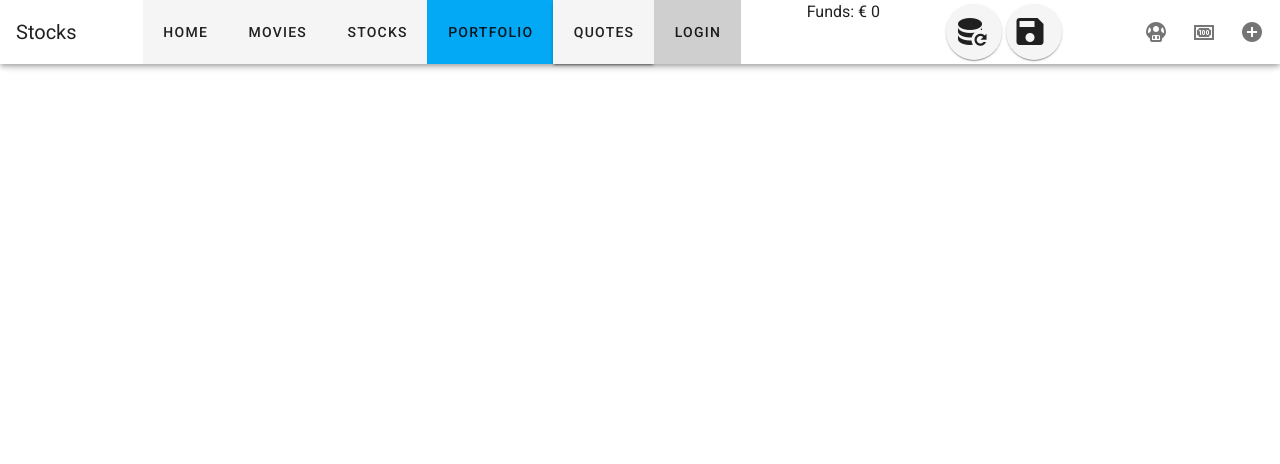
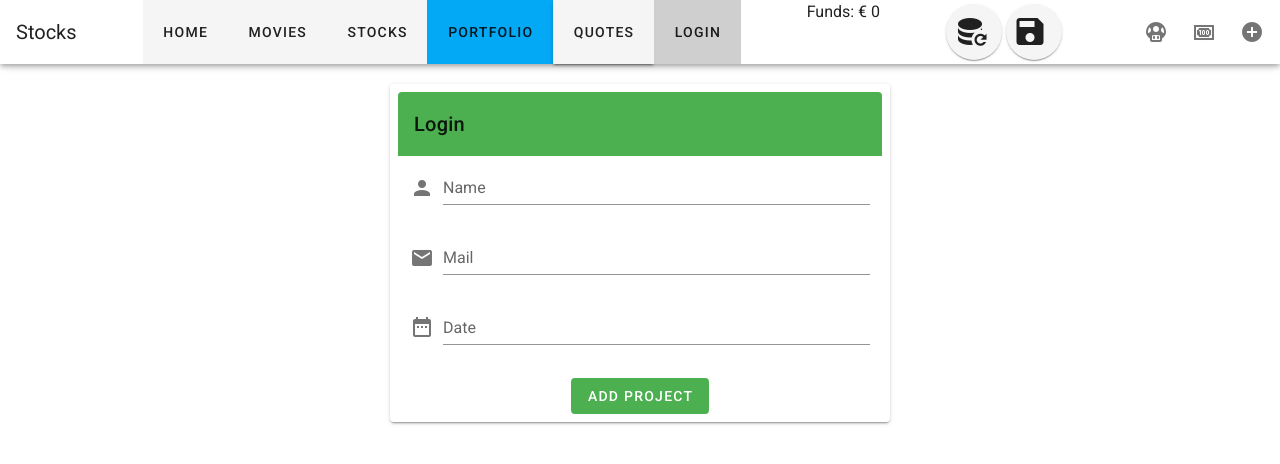
Before and after one commit to petziferum/stocktrader, a Vue app: page /login in a window 1280 px wide. Shown: the top 464 px of the page. Built offline with nearby package versions, Linux system fonts and the light colour scheme; no server answers.

Commit message:
login add

```diff
--- a/src/components/User/Dashboard.vue
+++ b/src/components/User/Dashboard.vue
@@ -1,10 +1,17 @@
 <template>
-
+    <v-container>
+        <v-toolbar app class="mt-10">
+            <h1>Dashboard</h1>
+        </v-toolbar>
+        <h1>Dashboard inhalt</h1>
+    </v-container>
 </template>
 
 <script>
+
     export default {
-        name: "Dashboard.vue"
+        name: "Dashboard.vue",
+
     }
 </script>
 
--- a/src/components/User/Login.vue
+++ b/src/components/User/Login.vue
@@ -1,10 +1,68 @@
 <template>
+    <v-content class="justify-center" align="center">
+        <v-card max-width="500" class="mx-auto mt-5 pa-2">
+            <v-card-title class="success">Login</v-card-title>
 
+            <v-form class="px-3" ref="form">
+                <v-text-field v-model="title" label="Name" prepend-icon="mdi-account" :rules="inputRules"></v-text-field>
+                <v-text-field v-model="email" label="Mail" prepend-icon="mdi-email" :rules="emailRules"></v-text-field>
+                <v-menu v-model="menu" :close-on-content-click="false" max-width="290">
+                    <template v-slot:activator="{on}">
+                    <v-text-field v-on="on" slot="activator" :rules="inputRules"
+                                  :value="formattedDate" clearable label="Date" prepend-icon="mdi-calendar-range">
+                    </v-text-field>
+                    </template>
+                    <v-date-picker v-model="due" @change="menu = false"></v-date-picker>
+                </v-menu>
+
+                <v-spacer></v-spacer>
+
+                <v-btn text @click="submit" class="success mx-0 mt-3">Add Project</v-btn>
+            </v-form>
+
+        </v-card>
+    </v-content>
 </template>
 
 <script>
+    import format from 'date-fns/format'
+    import parseISO from 'date-fns/parse'
     export default {
-        name: "Login.vue"
+        name: "Login.vue",
+        data() {
+            return {
+                title: '',
+                content: '',
+                due: null,
+                menu: false,
+                email:'',
+                inputRules: [
+                    v => !!v || 'This field is required',
+                    v => v && v.length >= 3 || 'Minimum length is 3 characters'
+                ],
+                emailRules: [
+                    v => !!v || 'E-mail is required',
+                    v => /.+@.+\..+/.test(v) || 'E-mail must be valid']
+            }
+        },
+        methods: {
+            submit() {
+                const content = {
+                    title: this.title,
+                    email: this.email,
+                    date: this.due
+
+                }
+                if(this.$refs.form.validate()) {
+                    console.log(content)
+                }
+            }
+        },
+        computed: {
+            formattedDate () {
+                return this.due ? format(parseISO(this.due), 'DD.MM.YYYY') : ''
+            }
+        }
     }
 </script>
 
--- a/src/router/index.js
+++ b/src/router/index.js
@@ -6,6 +6,8 @@ import Stocks from "../components/stocks/Stocks.vue";
 import Portfolio from "../components/portfolio/Portfolio";
 import Quotes from "../components/quotes/AppQuotes"
 import Movies from "../components/movies/Movies"
+import Dashboard from "../components/User/Dashboard";
+import Login from '../components/User/Login';
 
 Vue.use(VueRouter);
 
@@ -16,6 +18,16 @@ const routes = [
     path: "/",
     name: "home",
     component: Home
+  },
+  {
+    path: "/login",
+    name: "login",
+    component: Login
+  },
+  {
+    path:"/dashboard",
+    name:"dashboard",
+    component: Dashboard
   },
   {
     path: "/movies",
```
